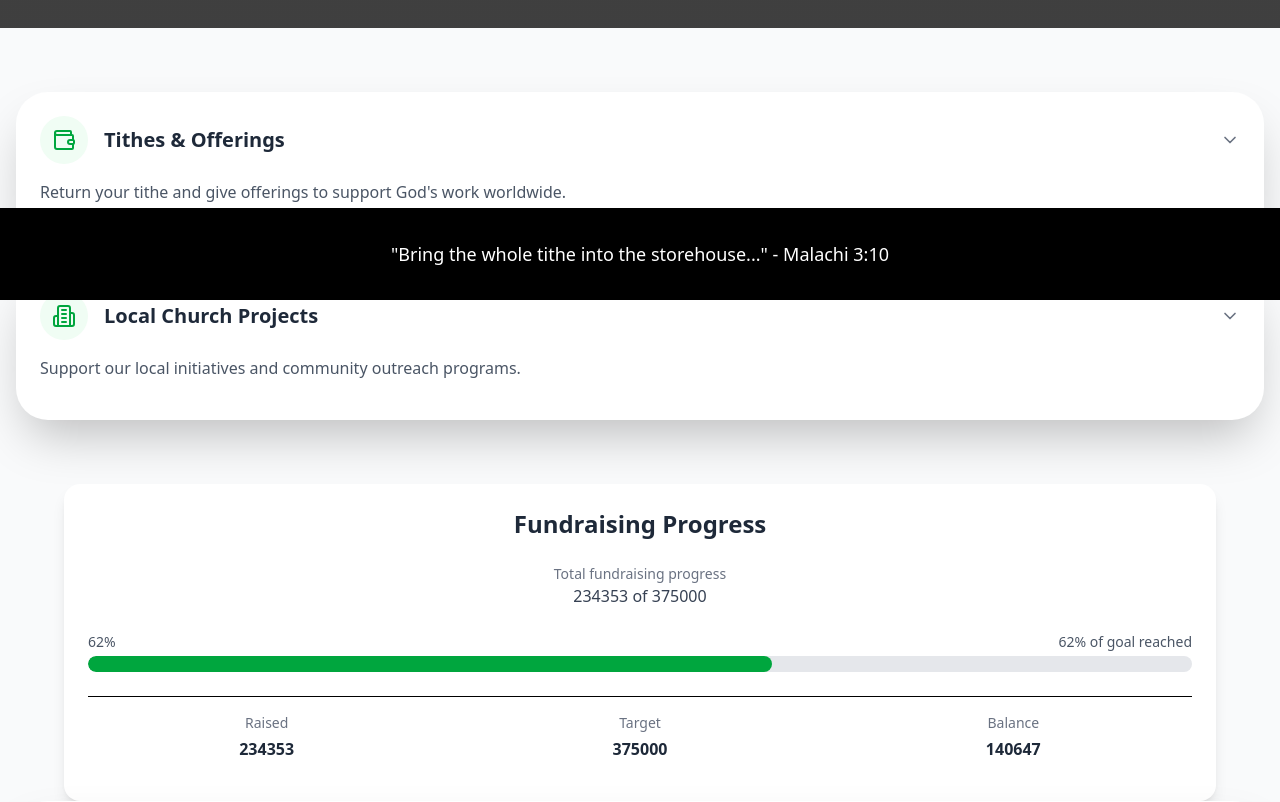
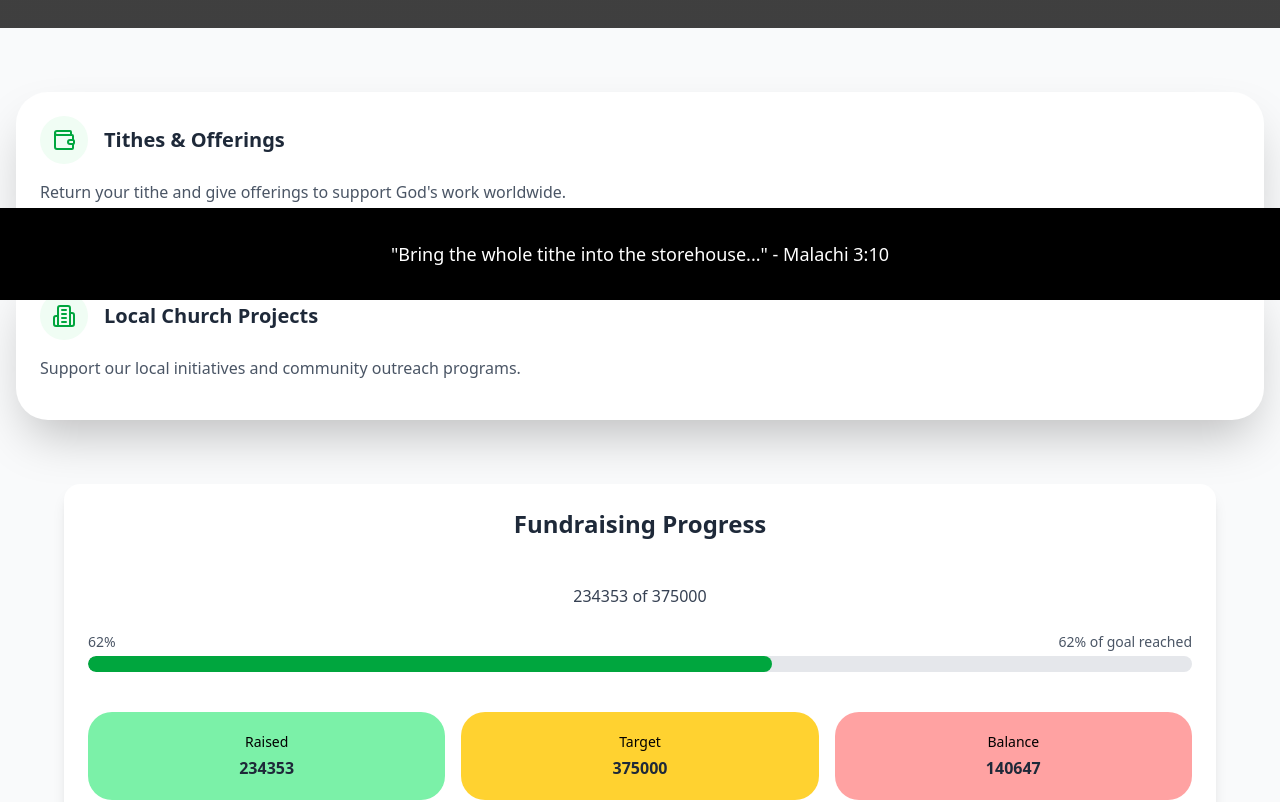
Before and after one commit to Griffin-Ndede/Kitisuru_SDA, a React (Vite) app: page /giving in a window 1280 px wide. Shown: the part 500-1302 px from the top of the page. Built offline with nearby package versions, Linux system fonts and the light colour scheme; grey boxes are pictures that could not be loaded.

Commit message:
Style: styles the details added to the contribution progress bar

```diff
--- a/src/Pages/Giving.jsx
+++ b/src/Pages/Giving.jsx
@@ -26,7 +26,7 @@ function GivingOption({ icon: Icon, title, description, methods }) {
         </div>
         <button
           onClick={() => setIsExpanded(!isExpanded)}
-          className="text-gray-500 hover:text-gray-700"
+          className="text-white hover:text-gray-700"
         >
           <ChevronDown className={`w-5 h-5 transform transition-transform ${isExpanded ? 'rotate-180' : ''}`} />
         </button>
@@ -56,7 +56,7 @@ function FAQ({ question, answer }) {
         onClick={() => setIsOpen(!isOpen)}
       >
         <span className="font-medium text-gray-800">{question}</span>
-        <ChevronDown className={`w-5 h-5 text-gray-500 transform transition-transform ${isOpen ? 'rotate-180' : ''}`} />
+        <ChevronDown className={`w-5 h-5 text-white transform transition-transform ${isOpen ? 'rotate-180' : ''}`} />
       </button>
       {isOpen && (
         <p className="mt-2 text-gray-600">{answer}</p>
@@ -157,12 +157,12 @@ function Giving() {
             ))}
           </div>
 
-          <div className="w-full max-w-6xl mx-auto p-6 rounded-2xl shadow-lg bg-white space-y-6">
+          <div className="w-full max-w-6xl mx-auto p-6 rounded-2xl shadow-lg bg-white space-y-6 mb-10">
             <h2 className="text-2xl font-bold text-center text-gray-800">Fundraising Progress</h2>
 
             {/* Progress Summary */}
             <div className="text-center">
-              <p className="text-sm text-gray-500">Total fundraising progress</p>
+              <p className="text-sm text-white">Total fundraising progress</p>
               <p className="font-medium text-gray-700">
                 {amountRaised} of {totalGoal}
               </p>
@@ -183,17 +183,17 @@ function Giving() {
             </div>
 
             {/* Stats */}
-            <div className="grid grid-cols-3 gap-4 text-center py-4 border-t">
-              <div className="space-y-1">
-                <p className="text-sm text-gray-500">Raised</p>
+            <div className=" flex justify-between gap-4 text-center py-4 ">
+              <div className="space-y-1 bg-green-300 p-5 rounded-3xl w-full">
+                <p className="text-sm w">Raised</p>
                 <p className="font-semibold text-gray-800">{amountRaised}</p>
               </div>
-              <div className="space-y-1">
-                <p className="text-sm text-gray-500">Target</p>
+              <div className="space-y-1 bg-amber-300 p-5 rounded-3xl w-full">
+                <p className="text-sm ">Target</p>
                 <p className="font-semibold text-gray-800">{totalGoal}</p>
               </div>
-              <div className="space-y-1">
-                <p className="text-sm text-gray-500">Balance</p>
+              <div className="space-y-1 bg-red-300 p-5 rounded-3xl w-full">
+                <p className="text-sm w">Balance</p>
                 <p className="font-semibold text-gray-800">{totalGoal - amountRaised}</p>
               </div>
             </div>
```
